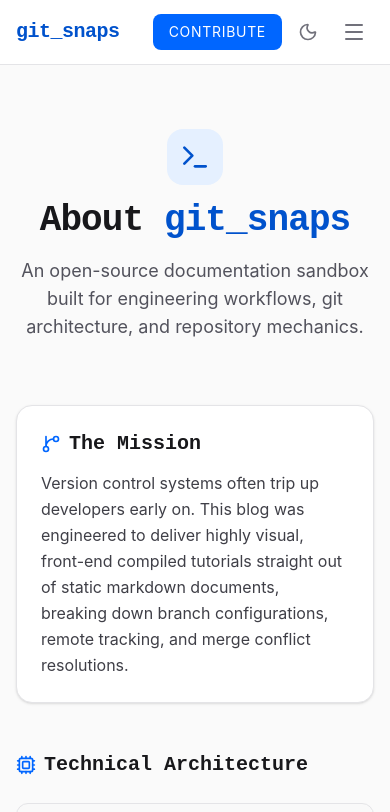
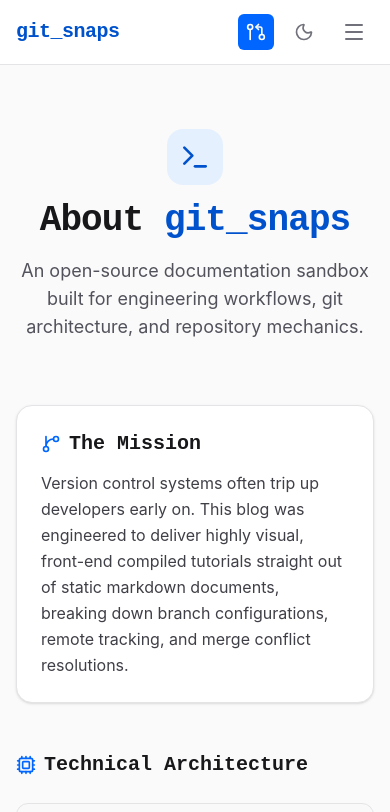
Before and after one commit to rahafebx/git-snaps, a React (Vite) app: page /about in a window 390 px wide. Shown: the top 812 px of the page. Built offline with nearby package versions, Linux system fonts and the light colour scheme.

Commit message:
Add GitPullRequestArrow icon and adjust navbar styles for better responsiveness

```diff
--- a/src/components/Navbar.jsx
+++ b/src/components/Navbar.jsx
@@ -1,7 +1,7 @@
 import { useState } from "react";
 import { Link } from "react-router-dom";
 import { useTheme } from "../context/ThemeContext";
-import { Sun, Moon, Menu, X } from "lucide-react";
+import { Sun, Moon, Menu, X, GitPullRequestArrow } from "lucide-react";
 
 const navLinks = [
   { name: "Home", path: "/" },
@@ -28,7 +28,7 @@ export const Navbar = () => {
           </div>
 
           {/* Right Utility Utilities */}
-          <div className="flex items-center gap-2 md:gap-4">
+          <div className="flex items-center gap-3 md:gap-4">
             {/* Desktop Navigation Links */}
             <div className="hidden md:flex items-center space-x-6 mr-2">
               {navLinks.map((link) => (
@@ -47,9 +47,10 @@ export const Navbar = () => {
               href="https://github.com/rahafebx/git-snaps"
               target="_blank"
               rel="noopener noreferrer"
-              className="inline-block bg-primary-500 hover:bg-primary-600 text-white tracking-wider uppercase text-sm py-2 px-4 rounded-lg transition duration-300"
+              className="inline-block bg-primary-500 hover:bg-primary-600 text-white tracking-wider uppercase text-sm py-2 px-2 md:px-4 rounded-md transition duration-300"
             >
-              Contribute
+              <span className="hidden md:inline">Contribute</span>
+              <GitPullRequestArrow className="h-5 w-5 md:hidden" />
             </a>
 
             {/* Theme Toggle Button (Persistent on Mobile & Desktop) */}
```
